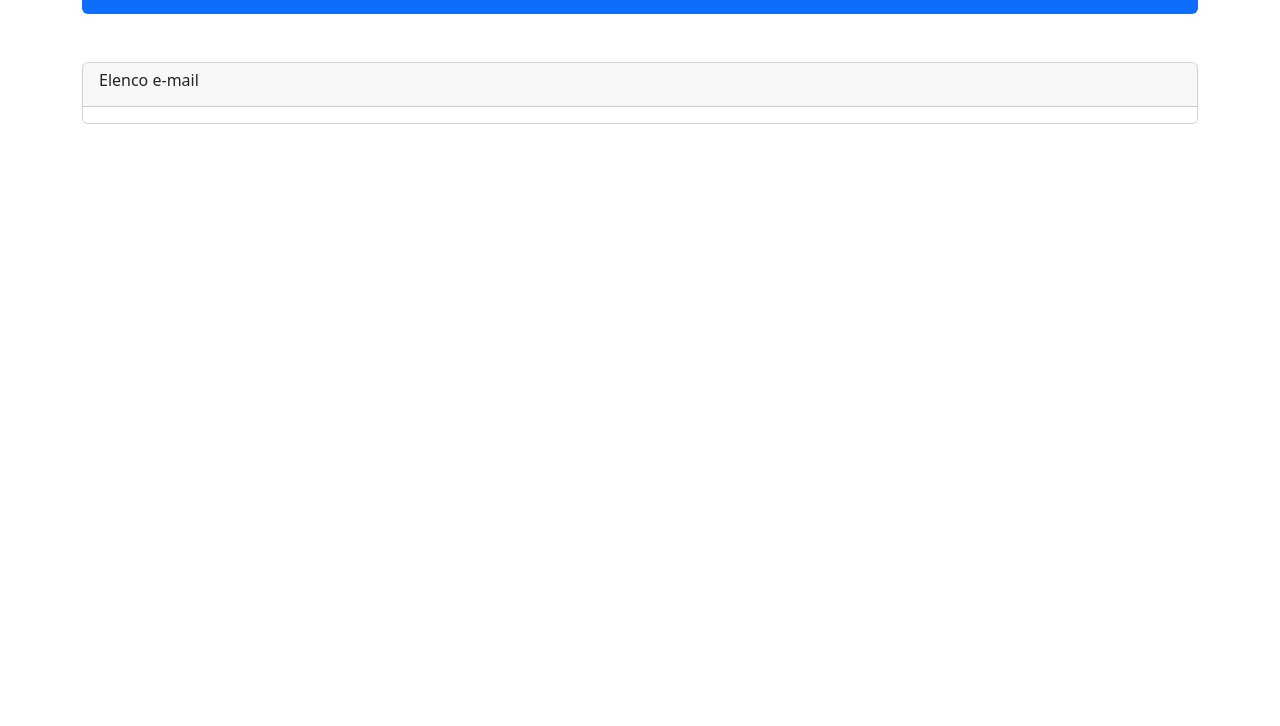
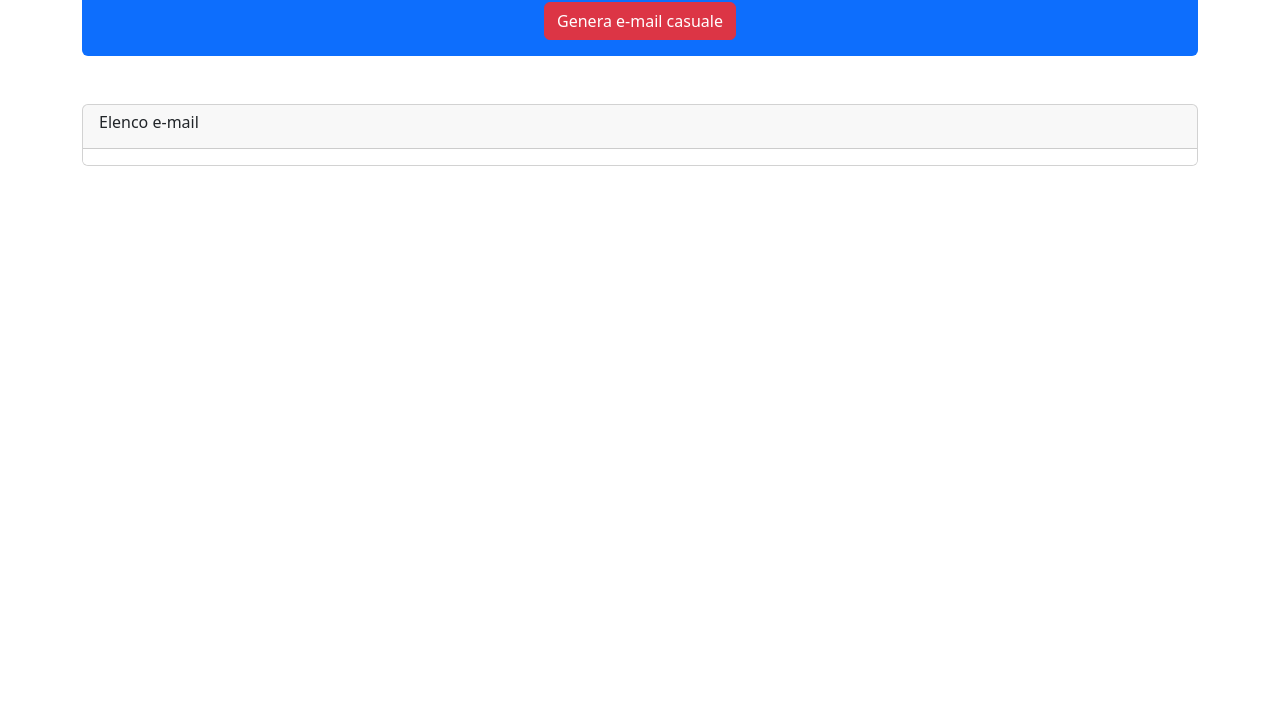
Before and after one commit to AndyDAntuono/vue-email-list, a plain HTML site: page index.html in a window 1280 px wide. Shown: the part 74-800 px from the top of the page. Drawn offline with nearby package versions, Linux system fonts and the light colour scheme; no server answers.

Commit message:
[UPD] updated index.html

```diff
--- a/index.html
+++ b/index.html
@@ -16,6 +16,9 @@
                     <div class="col-12">
                         <div class="bg-primary text-white text-center rounded py-3">
                             <h1>Vue Email List</h1>
+                            <!--creo il bottone ma per il momento non lo associo/collego a niente perché non ho ancora formulato il metodo per generare 10 email-->
+                            <!-- @click="generateRandomEmail" scrivo il click per il vue.js altrimenti me lo scordo... -->
+                            <button class="btn btn-danger mt-1">Genera e-mail casuale</button>
                         </div>
                     </div>
                 </div>
```
